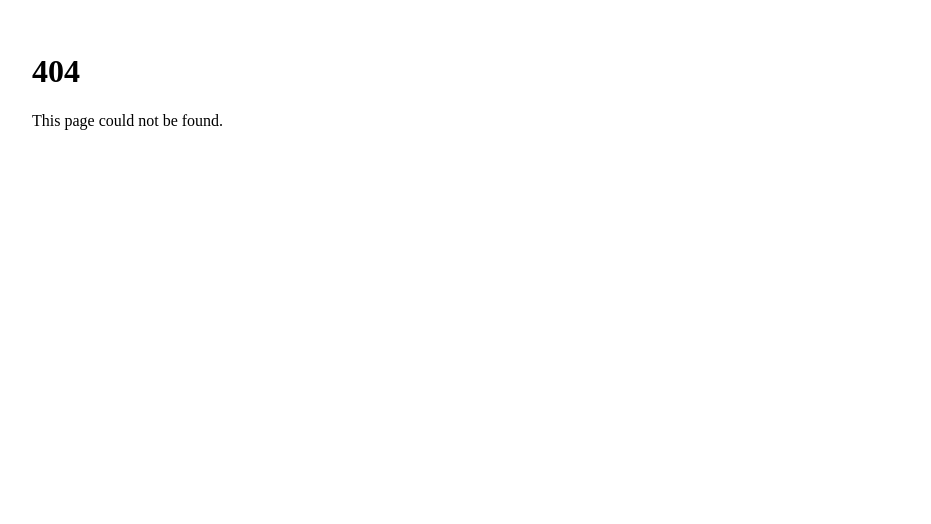
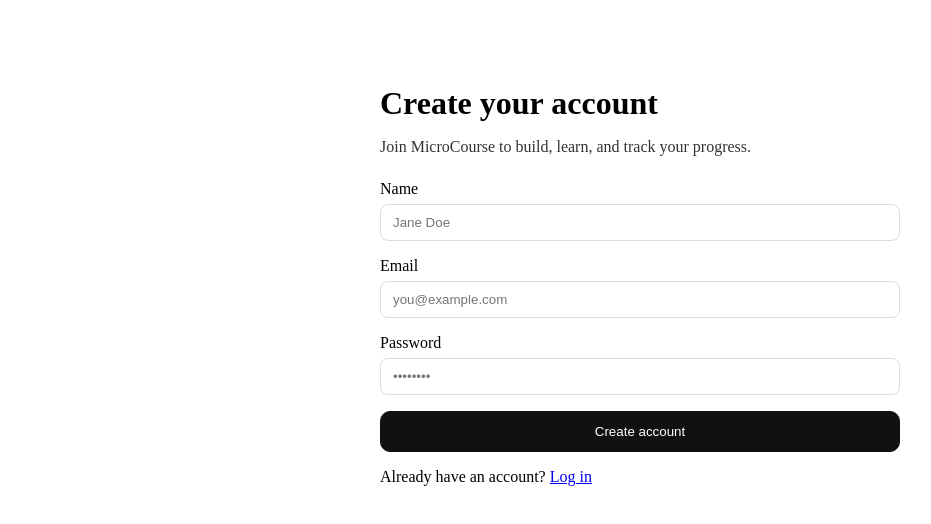
Before and after one commit to DrEP-speech/microcourse-frontend, a Next.js app: page /signup in a window 1280 px wide. Before the commit this address had no page. Shown: the top 524 px of the page, without its empty margins (0-931 px from the left). Built offline with nearby package versions, Linux system fonts and the light colour scheme.

Commit message:
feat(auth): add Signup page (App Router)

```diff
--- /dev/null
+++ b/app/(auth)/signup/page.jsx
@@ -0,0 +1,133 @@
+"use client";
+
+import { useState } from "react";
+import { useRouter } from "next/navigation";
+
+export const metadata = {
+  title: "Sign up | MicroCourse",
+  description: "Create a new MicroCourse account."
+};
+
+export default function SignupPage() {
+  const router = useRouter();
+  const [form, setForm] = useState({ name: "", email: "", password: "" });
+  const [loading, setLoading] = useState(false);
+  const [errorMsg, setErrorMsg] = useState("");
+
+  const onChange = (e) => {
+    const { name, value } = e.target;
+    setForm((prev) => ({ ...prev, [name]: value }));
+  };
+
+  const onSubmit = async (e) => {
+    e.preventDefault();
+    setErrorMsg("");
+    setLoading(true);
+    try {
+      // TODO: wire this to your real API route when ready
+      // Example: POST /api/auth/signup
+      const res = await fetch("/api/auth/signup", {
+        method: "POST",
+        headers: { "Content-Type": "application/json" },
+        body: JSON.stringify(form),
+      });
+
+      if (!res.ok) {
+        const data = await res.json().catch(() => ({}));
+        throw new Error(data?.message || "Signup failed");
+      }
+
+      // On success, route users to login/dashboard as needed
+      router.push("/login");
+    } catch (err) {
+      setErrorMsg(err.message || "Something went wrong");
+    } finally {
+      setLoading(false);
+    }
+  };
+
+  return (
+    <div style={{ maxWidth: 520, margin: "40px auto", padding: 24 }}>
+      <h1 style={{ marginBottom: 8 }}>Create your account</h1>
+      <p style={{ marginBottom: 24, opacity: 0.8 }}>
+        Join MicroCourse to build, learn, and track your progress.
+      </p>
+
+      {errorMsg ? (
+        <div style={{
+          background: "#fee2e2",
+          border: "1px solid #ef4444",
+          padding: "12px 16px",
+          borderRadius: 8,
+          marginBottom: 16
+        }}>
+          {errorMsg}
+        </div>
+      ) : null}
+
+      <form onSubmit={onSubmit} style={{ display: "grid", gap: 16 }}>
+        <label style={{ display: "grid", gap: 6 }}>
+          <span>Name</span>
+          <input
+            name="name"
+            type="text"
+            required
+            value={form.name}
+            onChange={onChange}
+            placeholder="Jane Doe"
+            style={{ padding: "10px 12px", borderRadius: 8, border: "1px solid #ddd" }}
+          />
+        </label>
+
+        <label style={{ display: "grid", gap: 6 }}>
+          <span>Email</span>
+          <input
+            name="email"
+            type="email"
+            required
+            value={form.email}
+            onChange={onChange}
+            placeholder="you@example.com"
+            style={{ padding: "10px 12px", borderRadius: 8, border: "1px solid #ddd" }}
+          />
+        </label>
+
+        <label style={{ display: "grid", gap: 6 }}>
+          <span>Password</span>
+          <input
+            name="password"
+            type="password"
+            minLength={6}
+            required
+            value={form.password}
+            onChange={onChange}
+            placeholder="••••••••"
+            style={{ padding: "10px 12px", borderRadius: 8, border: "1px solid #ddd" }}
+          />
+        </label>
+
+        <button
+          type="submit"
+          disabled={loading}
+          style={{
+            padding: "12px 16px",
+            borderRadius: 10,
+            border: "1px solid #111",
+            background: "#111",
+            color: "#fff",
+            cursor: loading ? "not-allowed" : "pointer"
+          }}
+        >
+          {loading ? "Creating account..." : "Create account"}
+        </button>
+      </form>
+
+      <p style={{ marginTop: 16 }}>
+        Already have an account?{" "}
+        <a href="/login" style={{ textDecoration: "underline" }}>
+          Log in
+        </a>
+      </p>
+    </div>
+  );
+}
```
